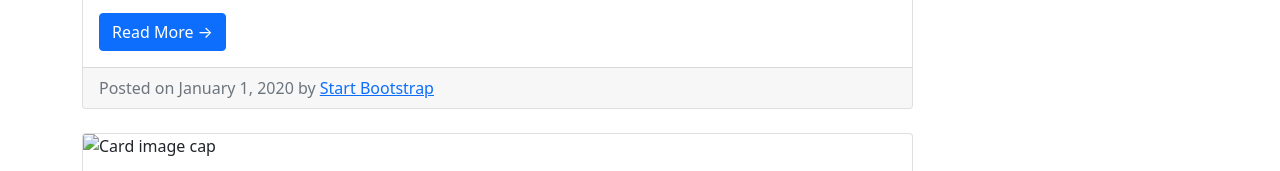
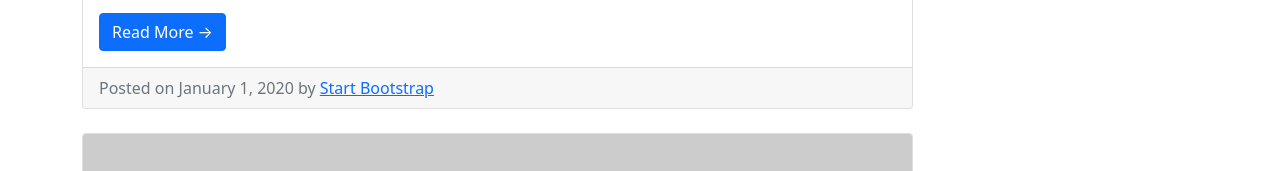
Before and after one commit to hsreol/6week, a plain HTML site: page blog_list.html in a window 1280 px wide. Shown: the part 598-769 px from the top of the page. Drawn offline with nearby package versions, Linux system fonts and the light colour scheme; placeholder pictures from the web are drawn by us.

Commit message:
Update blog_list.html

```diff
--- a/blog_list.html
+++ b/blog_list.html
@@ -98,7 +98,7 @@
                     </div>
                     <!-- Blog Post -->
                     <div class="card mb-4">
-                        <img class="card-img-top" href="http://placehold.it/750x300" alt="Card image cap">
+                        <img class="card-img-top" src="http://placehold.it/750x300" alt="Card image cap">
                         <div class="card-body">
                             <h2 class="card-title">Post Title</h2>
                             <p class="card-text">Lorem ipsum dolor sit amet, consectetur adipisicing elit. Reiciendis aliquid atque, nulla? Quos cum ex quis soluta, a laboriosam. Dicta expedita corporis animi vero voluptate voluptatibus possimus, veniam magni quis!</p>
```
